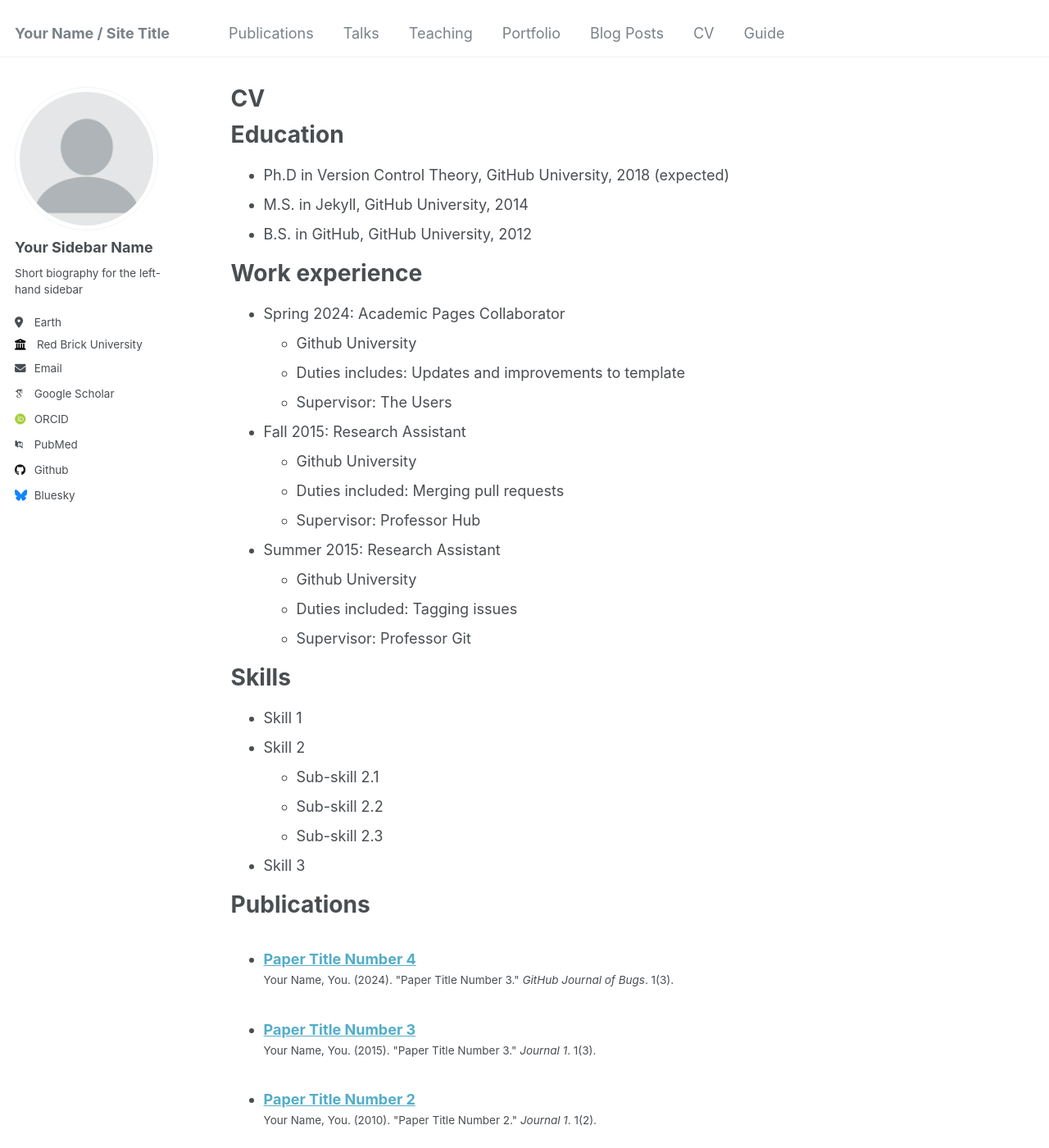
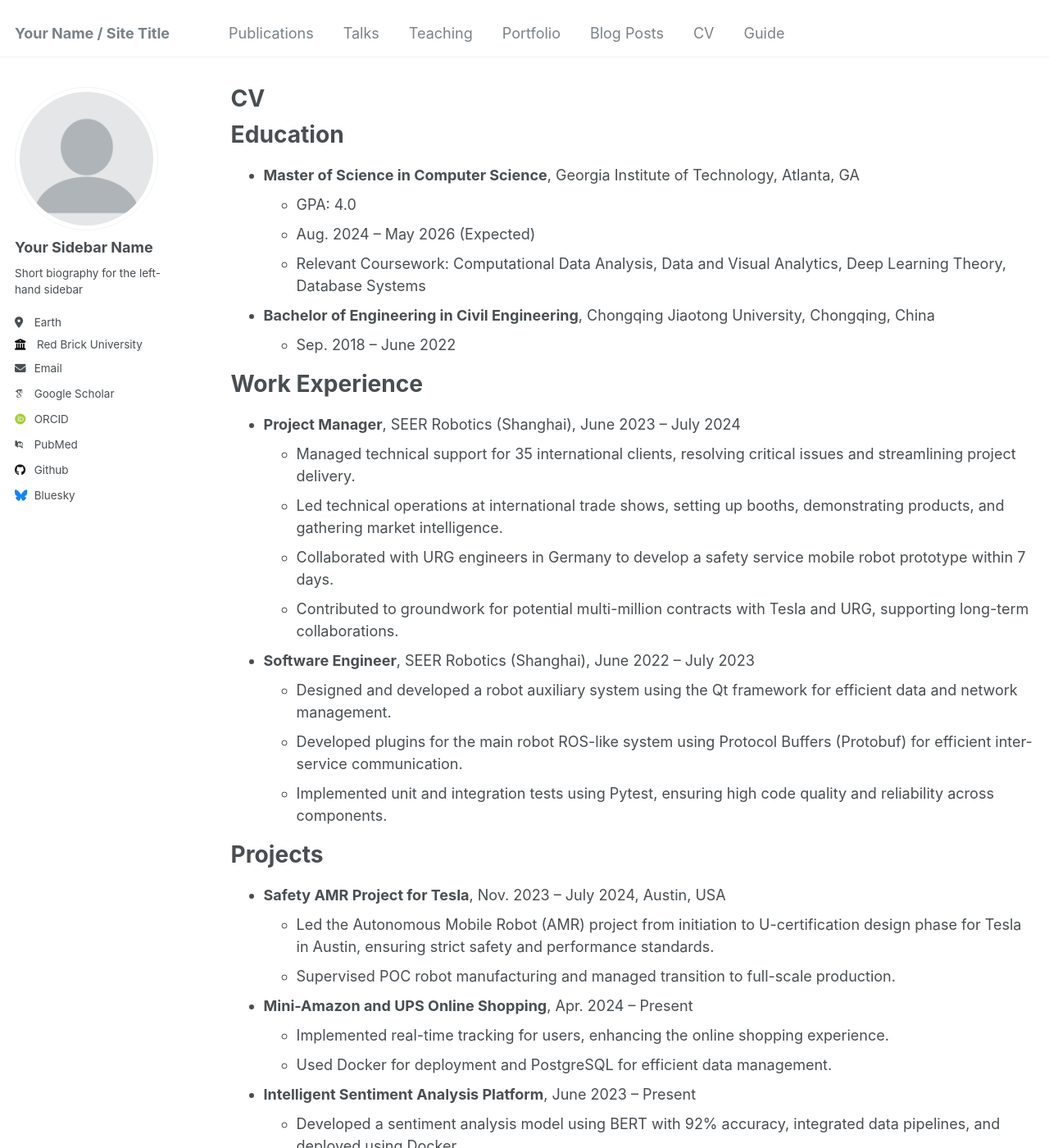
Before and after one commit to Marvelousp4/marvelousp4.github.io, a Jekyll site: the page built from _pages/cv.md, in a window 1280 px wide and 1400 px high. Shown: the whole window at 82% size. Built offline with Jekyll 4.4.1, drawn with Linux system fonts in a browser that asks for light colours; some web fonts are replaced; some of the changed text lies outside the part shown.

Commit message:
Update cv.md

```diff
--- a/_pages/cv.md
+++ b/_pages/cv.md
@@ -11,54 +11,67 @@ redirect_from:
 
 Education
 ======
-* Ph.D in Version Control Theory, GitHub University, 2018 (expected)
-* M.S. in Jekyll, GitHub University, 2014
-* B.S. in GitHub, GitHub University, 2012
+* **Master of Science in Computer Science**, Georgia Institute of Technology, Atlanta, GA
+  - GPA: 4.0
+  - Aug. 2024 – May 2026 (Expected)
+  - Relevant Coursework: Computational Data Analysis, Data and Visual Analytics, Deep Learning Theory, Database Systems
 
-Work experience
+* **Bachelor of Engineering in Civil Engineering**, Chongqing Jiaotong University, Chongqing, China
+  - Sep. 2018 – June 2022
+
+Work Experience
 ======
-* Spring 2024: Academic Pages Collaborator
-  * Github University
-  * Duties includes: Updates and improvements to template
-  * Supervisor: The Users
+* **Project Manager**, SEER Robotics (Shanghai), June 2023 – July 2024
+  - Managed technical support for 35 international clients, resolving critical issues and streamlining project delivery.
+  - Led technical operations at international trade shows, setting up booths, demonstrating products, and gathering market intelligence.
+  - Collaborated with URG engineers in Germany to develop a safety service mobile robot prototype within 7 days.
+  - Contributed to groundwork for potential multi-million contracts with Tesla and URG, supporting long-term collaborations.
 
-* Fall 2015: Research Assistant
-  * Github University
-  * Duties included: Merging pull requests
-  * Supervisor: Professor Hub
+* **Software Engineer**, SEER Robotics (Shanghai), June 2022 – July 2023
+  - Designed and developed a robot auxiliary system using the Qt framework for efficient data and network management.
+  - Developed plugins for the main robot ROS-like system using Protocol Buffers (Protobuf) for efficient inter-service communication.
+  - Implemented unit and integration tests using Pytest, ensuring high code quality and reliability across components.
 
-* Summer 2015: Research Assistant
-  * Github University
-  * Duties included: Tagging issues
-  * Supervisor: Professor Git
+Projects
+======
+* **Safety AMR Project for Tesla**, Nov. 2023 – July 2024, Austin, USA
+  - Led the Autonomous Mobile Robot (AMR) project from initiation to U-certification design phase for Tesla in Austin, ensuring strict safety and performance standards.
+  - Supervised POC robot manufacturing and managed transition to full-scale production.
+
+* **Mini-Amazon and UPS Online Shopping**, Apr. 2024 – Present
+  - Implemented real-time tracking for users, enhancing the online shopping experience.
+  - Used Docker for deployment and PostgreSQL for efficient data management.
+
+* **Intelligent Sentiment Analysis Platform**, June 2023 – Present
+  - Developed a sentiment analysis model using BERT with 92% accuracy, integrated data pipelines, and deployed using Docker.
 
 Skills
 ======
-* Skill 1
-* Skill 2
-  * Sub-skill 2.1
-  * Sub-skill 2.2
-  * Sub-skill 2.3
-* Skill 3
+* **Programming Languages**: Python, Java, C++, Go, JavaScript
+* **Frameworks & Libraries**: Qt, Django, Flask, ROS, Pytest, PyTorch, Scikit-learn, NumPy, Pandas
+* **Big Data & Distributed Systems**: Kubernetes, Docker, Hadoop, Spark, Flink
+* **Databases & Caching**: MySQL, PostgreSQL, Redis
+* **Web Development**: RESTful APIs, HTML, CSS, JavaScript
+* **Other Skills**: Git, GitHub, Linux, AWS, GCP
 
 Publications
 ======
-  <ul>{% for post in site.publications reversed %}
-    {% include archive-single-cv.html %}
-  {% endfor %}</ul>
+<ul>{% for post in site.publications reversed %}
+  {% include archive-single-cv.html %}
+{% endfor %}</ul>
 
 Talks
 ======
-  <ul>{% for post in site.talks reversed %}
-    {% include archive-single-talk-cv.html  %}
-  {% endfor %}</ul>
+<ul>{% for post in site.talks reversed %}
+  {% include archive-single-talk-cv.html  %}
+{% endfor %}</ul>
 
 Teaching
 ======
-  <ul>{% for post in site.teaching reversed %}
-    {% include archive-single-cv.html %}
-  {% endfor %}</ul>
+<ul>{% for post in site.teaching reversed %}
+  {% include archive-single-cv.html %}
+{% endfor %}</ul>
 
-Service and leadership
+Service and Leadership
 ======
-* Currently signed in to 43 different slack teams
+* Currently signed in to 43 different Slack teams
```
